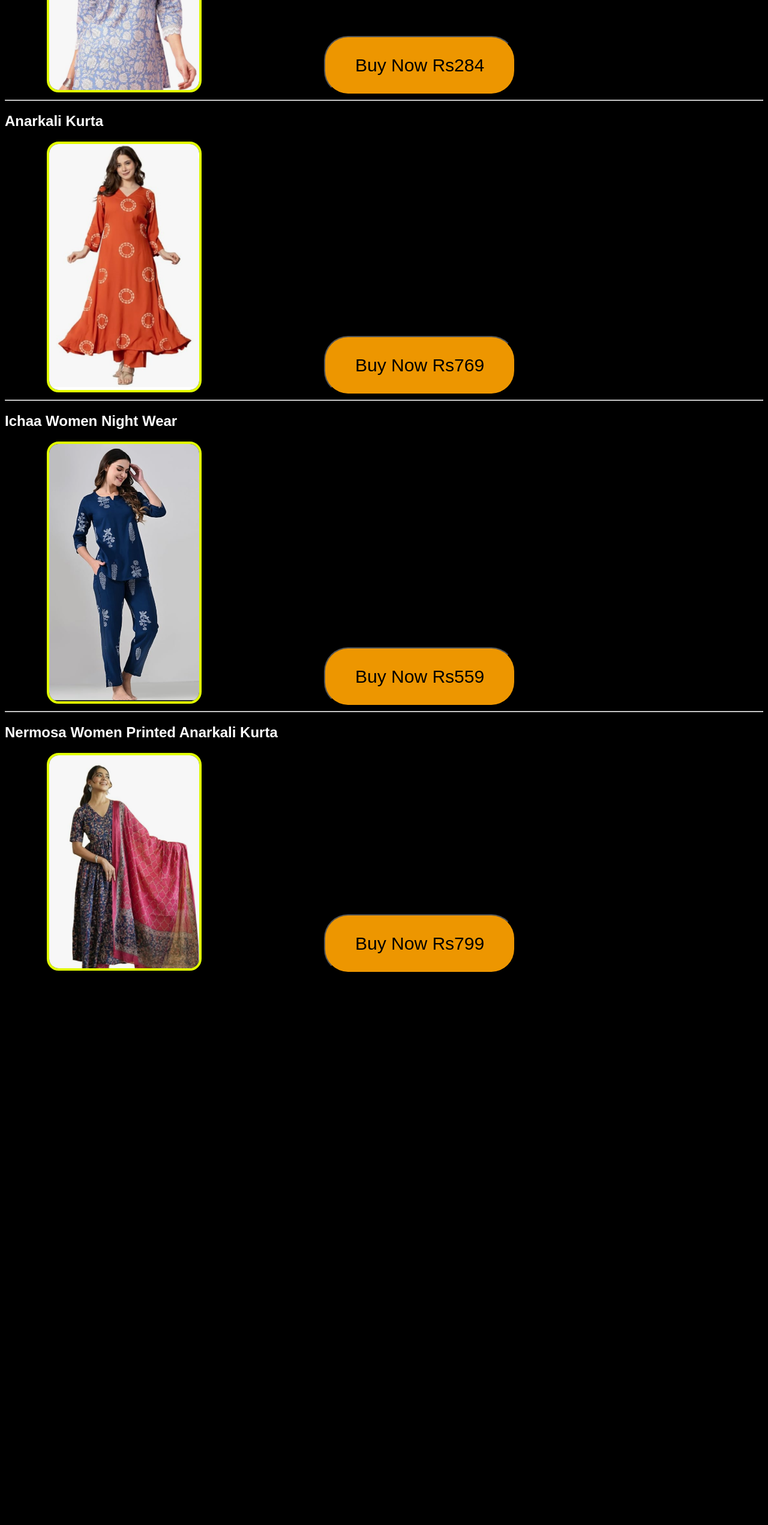
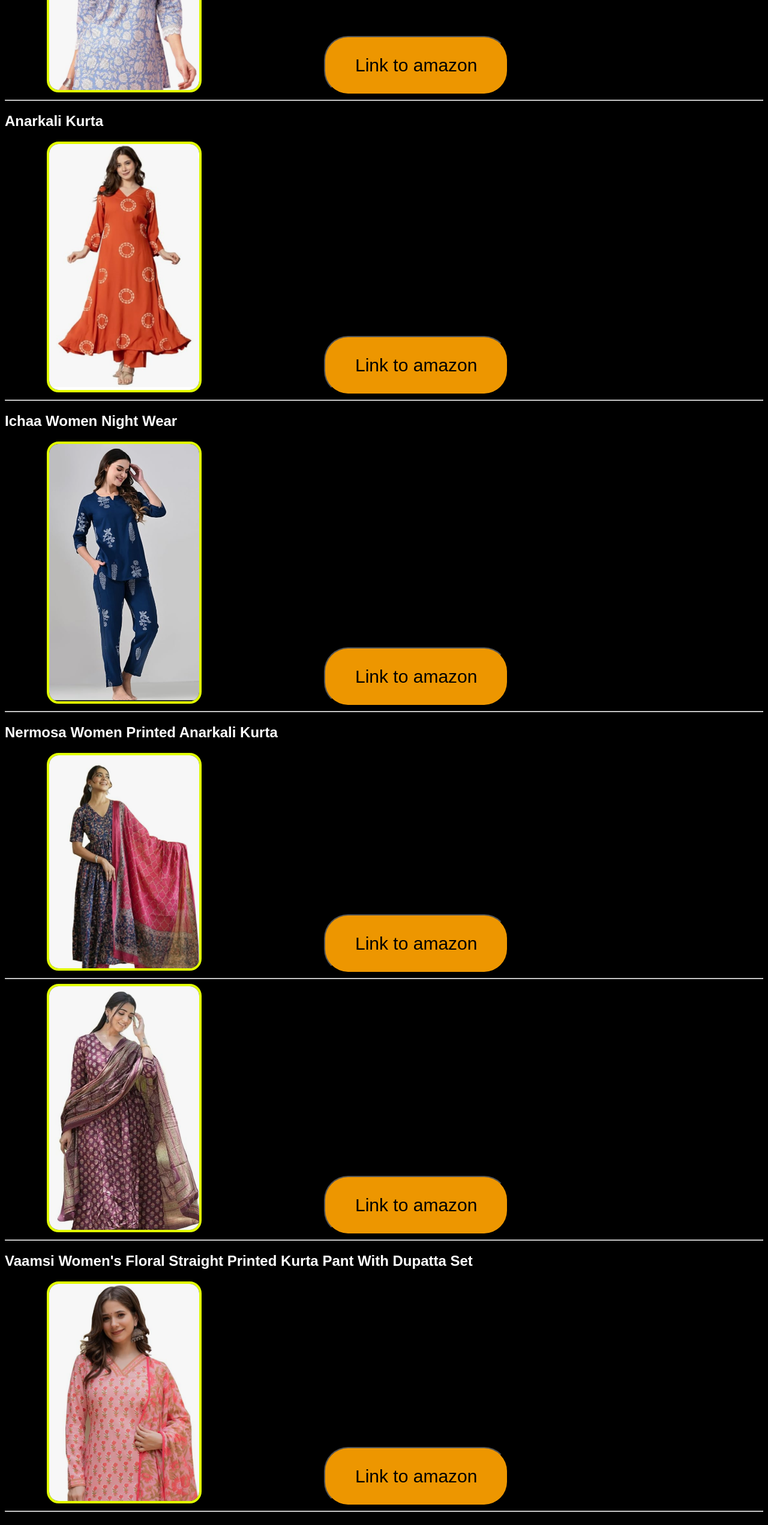
Before and after one commit to Jayasurya368/dark_fantasy_1, a plain HTML site: page index.html in a window 1280 px wide. Shown: the part 1100-3642 px from the top of the page at 60% size. Before the commit the page ends 2730 px from the top, so only its background shows below. Drawn offline with Linux system fonts and the light colour scheme.

Commit message:
Update index.html

```diff
--- a/index.html
+++ b/index.html
@@ -24,15 +24,41 @@
 <script type="text/javascript" src="//www.highperformanceformat.com/c4c2b19f5f63506f9d1e3c5c9adde5dc/invoke.js"></script>
     <h2>Kasooti Kurti</h2>
     <img class="kasooti" src="kasooti.png" width="250px">
-    <a href="https://www.amazon.in/KASOOTI-Indian-Womens-Designer-Sleeves/dp/B0DZTTLQQR?pd_rd_w=iIiwk&content-id=amzn1.sym.fa0aca50-60f7-47ca-a90e-c40e2f4b46a9%3Aamzn1.symc.ca948091-a64d-450e-86d7-c161ca33337b&pf_rd_p=fa0aca50-60f7-47ca-a90e-c40e2f4b46a9&pf_rd_r=M8TSC62B48D3ZZFW8FVJ&pd_rd_wg=gsvcN&pd_rd_r=90ac94d4-3561-44b9-af32-98b52fc87419&pd_rd_i=B0DZTTLQQR&th=1&psc=1&linkCode=ll1&tag=dressfantasy-21&linkId=7f66dfeb6484d3a301a50c09e0647d95&language=en_IN&ref_=as_li_ss_tl"><button class="button">Buy Now Rs284</button></a><hr>
+    <a href="https://www.amazon.in/KASOOTI-Indian-Womens-Designer-Sleeves/dp/B0DZTTLQQR?pd_rd_w=iIiwk&content-id=amzn1.sym.fa0aca50-60f7-47ca-a90e-c40e2f4b46a9%3Aamzn1.symc.ca948091-a64d-450e-86d7-c161ca33337b&pf_rd_p=fa0aca50-60f7-47ca-a90e-c40e2f4b46a9&pf_rd_r=M8TSC62B48D3ZZFW8FVJ&pd_rd_wg=gsvcN&pd_rd_r=90ac94d4-3561-44b9-af32-98b52fc87419&pd_rd_i=B0DZTTLQQR&th=1&psc=1&linkCode=ll1&tag=dressfantasy-21&linkId=7f66dfeb6484d3a301a50c09e0647d95&language=en_IN&ref_=as_li_ss_tl"><button class="button">Link to amazon</button></a><hr>
     <h2>Anarkali Kurta</h2>
     <img src="kurti.png" class="kasooti" width="250px">
-    <a href="https://amzn.to/4kOd6hc"><button class="button">Buy Now Rs769 </button></a><hr>
+    <a href="https://amzn.to/4kOd6hc"><button class="button">Link to amazon </button></a><hr>
     <h2>Ichaa Women Night Wear</h2>
     <img class="kasooti" src="ichaa.png" width="250px">
-    <a href="https://amzn.to/45VOhLm"><button class="button" >Buy Now Rs559</button></a><hr>
+    <a href="https://amzn.to/45VOhLm"><button class="button" >Link to amazon</button></a><hr>
     <h2>Nermosa Women Printed Anarkali Kurta </h2>
     <img src="chudi5.png" class="kasooti" width="250px">
-    <a href="https://amzn.to/43IpJEk" ><button class="button" >Buy Now Rs799</button> </a>
+    <a href="https://amzn.to/43IpJEk" ><button class="button" >Link to amazon</button> </a><hr>
+    <Img class="kasooti" src="D6.png" width="250px">
+    <a href="https://amzn.to/4n8n1j8"><button class="button">Link to amazon</button></a><hr>
+     <h2>Vaamsi Women's Floral Straight Printed Kurta Pant With Dupatta Set</h2>
+    <Img class="kasooti" src="D7.png" width="250px">
+    <a href="https://amzn.to/462TC3z"><button class="button">Link to amazon</button></a><hr>
+     <h2>Vaamsi Women's Ethnic Motifs Straight Printed Kurta Pant With Dupatta Set | kurta sets for woman</h2>
+    <Img class="kasooti" src="D8.png" width="250px">
+    <a href="https://amzn.to/4e3wyUk"><button class="button">Link to amazon</button></a><hr>
+     <h2>Vaamsi Women's Rayon Blend Floral Printed Straight Kurta Pant With Dupatta</h2>
+    <img src="D9.png" class="kasooti" width="250px">
+    <a href="https://amzn.to/4kLVOkB" ><button class="button" >Link to amazon</button> </a><hr>
+    <h2>Vaamsi Women's Floral Straight Printed Kurta Pant With Dupatta | kurta sets for woman</h2>
+    <Img class="kasooti" src="D10.png" width="250px">
+    <a href="https://amzn.to/4jQSN17"><button class="button">Link to amazon</button></a><hr>
+    <h2>Vaamsi Women's Floral A-Line Printed Kurta Pant With Dupatta Set | kurta sets for woman</h2>
+    <Img class="kasooti" src="D11.png" width="250px">
+    <a href="https://amzn.to/441X9fV"><button class="button">Link to amazon</button></a><hr>
+     <h2>Vaamsi Women's Paisley Straight Printed Kurta Pant With Dupatta Set | kurta sets for woman</h2>
+    <Img class="kasooti" src="D12.png" width="250px">
+    <a href="https://amzn.to/3SZzpnL"><button class="button">Link to amazon</button></a><hr>
+     <h2> Rayon Blend Floral Straight Printed Kurta Pant With Dupatta | kurta sets for woman</h2>
+    <Img class="kasooti" src="D13.png" width="250px">
+    <a href="https://amzn.to/4e8cv7a"><button class="button">Link to amazon</button></a><hr>
+    <h2>Vaamsi Women's Floral Straight Printed Kurta Pant With Dupatta Set | kurta sets for woman</h2>
+    <Img class="kasooti" src="D14.png" width="250px">
+    <a href="https://amzn.to/4kPt6zt"><button class="button">Link to amazon</button></a><hr>
 </body>
 </html>
```
